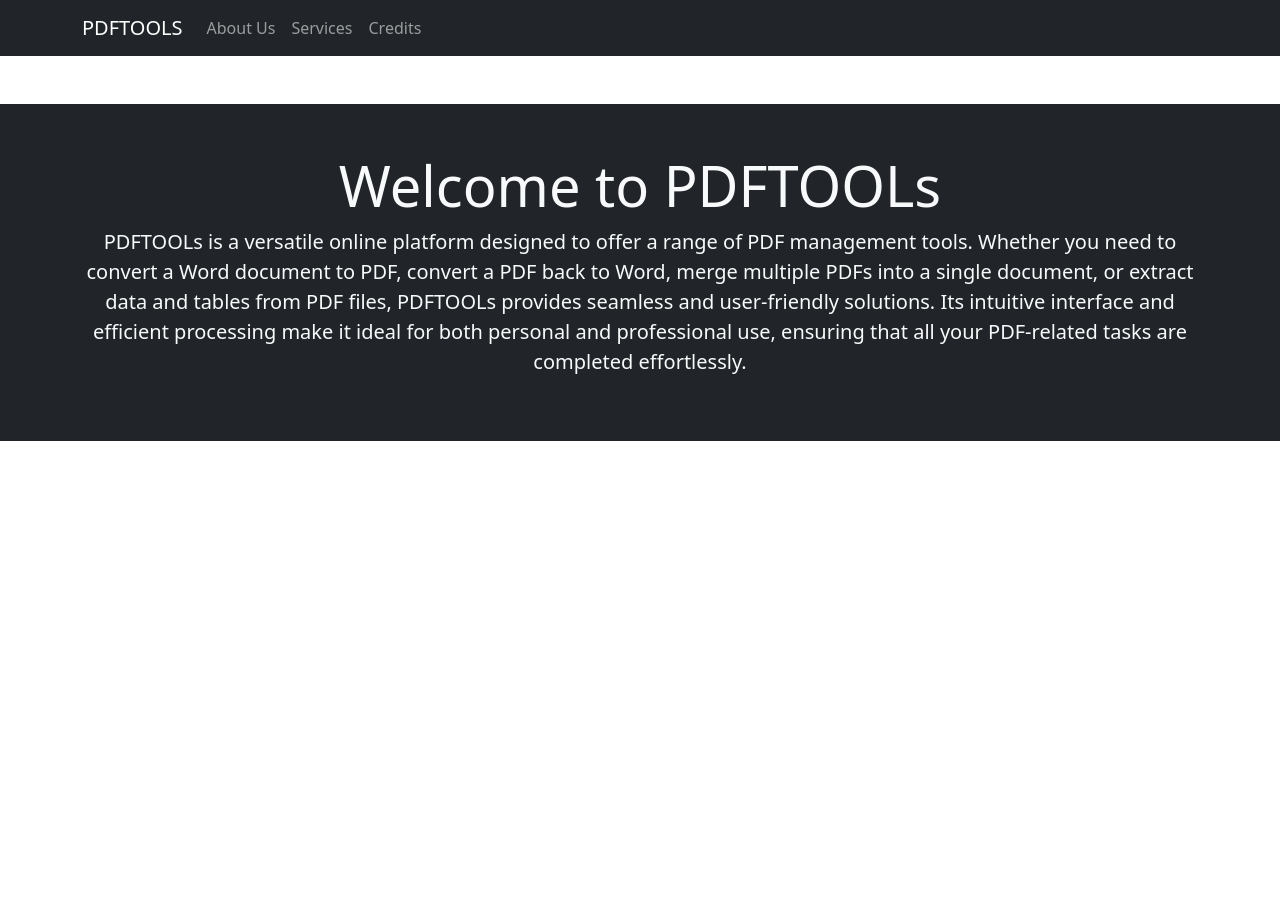
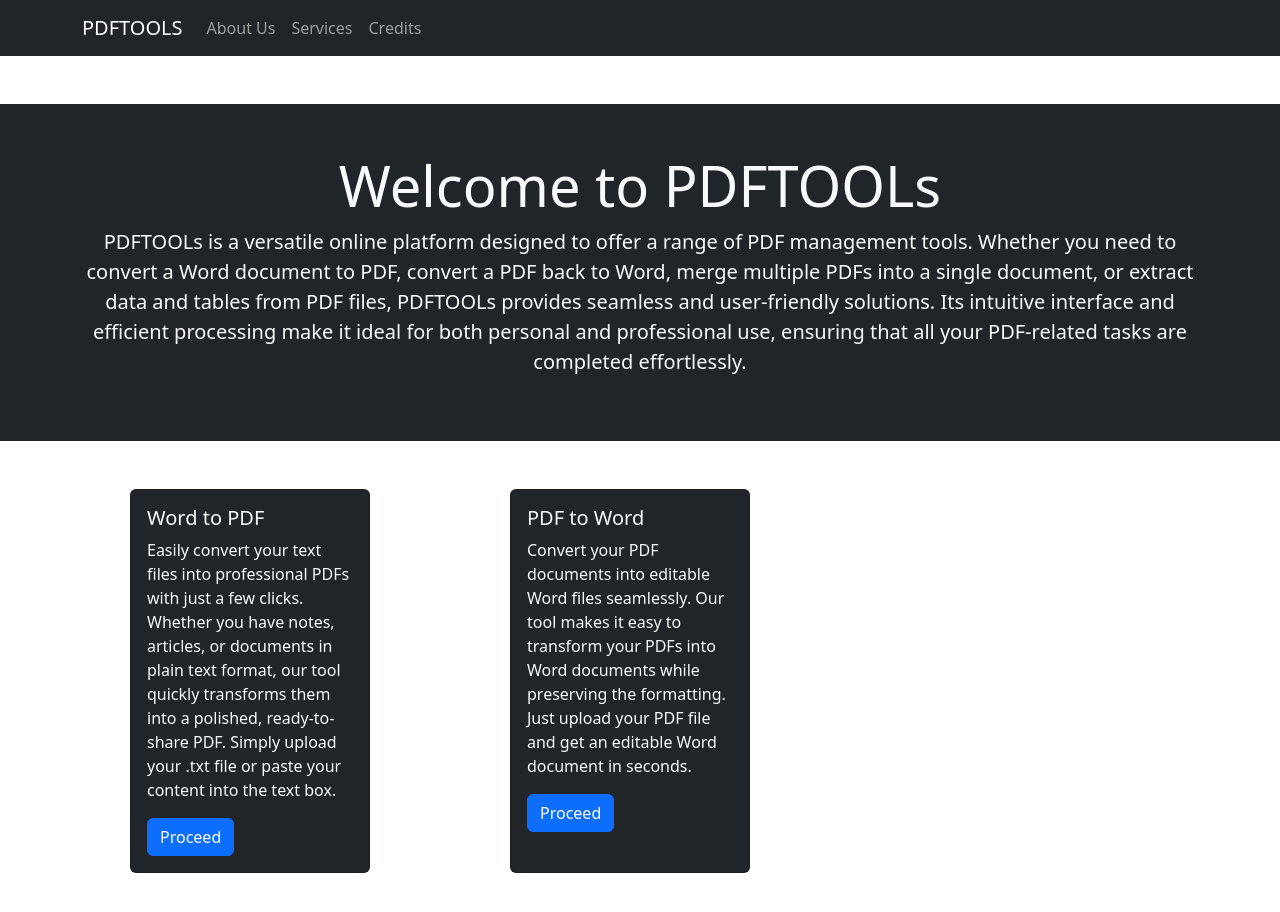
Before and after one commit to AADIL812/PDFTOOLS1, a React (Vite) app in the folder client/: page / in a window 1280 px wide. Shown: the top 912 px of the page. Before the commit the page ends 800 px from the top, so only its background shows below. Built offline with nearby package versions, Linux system fonts and the light colour scheme.

Commit message:
aug16,2024v2

```diff
--- a/client/src/components/ServiceCard.jsx
+++ b/client/src/components/ServiceCard.jsx
@@ -1,7 +1,20 @@
 import React from "react";
+import Button from "react-bootstrap/Button";
+import Card from "react-bootstrap/Card";
 
-const ServiceCard = () => {
-  return <div>ServiceCard</div>;
+const ServiceCard = ({ title, text }) => {
+  return (
+    <Card
+      style={{ height: "24rem", width: "15rem" }}
+      className="m-5 bg-dark text-light"
+    >
+      <Card.Body>
+        <Card.Title>{title}</Card.Title>
+        <Card.Text>{text}</Card.Text>
+        <Button variant="primary">Proceed</Button>
+      </Card.Body>
+    </Card>
+  );
 };
 
 export default ServiceCard;
--- a/client/src/components/Services.jsx
+++ b/client/src/components/Services.jsx
@@ -1,7 +1,30 @@
 import React from "react";
+import ServiceCard from "./ServiceCard";
+import { Container, Row, Col } from "react-bootstrap";
 
 const Services = () => {
-  return <div>Services</div>;
+  const services = [
+    {
+      title: "Word to PDF",
+      text: "Easily convert your text files into professional PDFs with just a few clicks. Whether you have notes, articles, or documents in plain text format, our tool quickly transforms them into a polished, ready-to-share PDF. Simply upload your .txt file or paste your content into the text box.",
+    },
+    {
+      title: "PDF to Word",
+      text: "Convert your PDF documents into editable Word files seamlessly. Our tool makes it easy to transform your PDFs into Word documents while preserving the formatting. Just upload your PDF file and get an editable Word document in seconds.",
+    },
+  ];
+
+  return (
+    <Container>
+      <Row>
+        {services.map((service, index) => (
+          <Col md={6} lg={4} key={index}>
+            <ServiceCard title={service.title} text={service.text} />
+          </Col>
+        ))}
+      </Row>
+    </Container>
+  );
 };
 
 export default Services;
--- a/client/src/pages/Home.jsx
+++ b/client/src/pages/Home.jsx
@@ -1,11 +1,13 @@
 import React from "react";
 import Topbar from "../components/Topbar";
 import AboutUs from "../components/AboutUs";
+import Services from "../components/Services";
 export const Home = () => {
   return (
     <>
       <Topbar />
       <AboutUs />
+      <Services />
     </>
   );
 };
```
